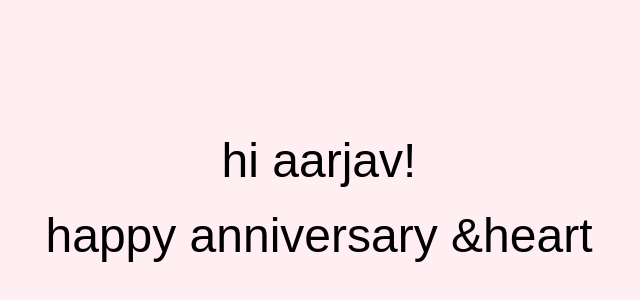
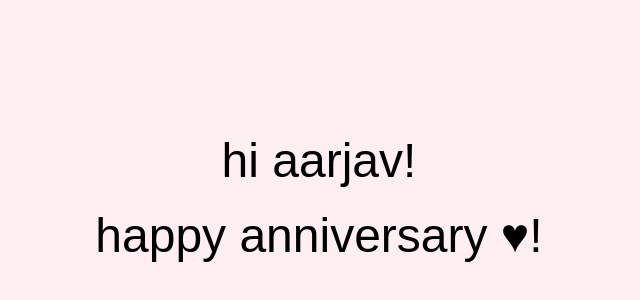
Before and after one commit to SahanaSubramanian/anniversary, a plain HTML site: page index.html in a window 1280 px wide. Shown: the part 210-510 px from the top of the page, without its empty margins (321-961 px from the left). Drawn offline with Linux system fonts and the light colour scheme.

Commit message:
Update index.html

```diff
--- a/index.html
+++ b/index.html
@@ -35,7 +35,7 @@
 
   <script>
     const firstMessage = "hi aarjav!";
-    const secondMessage = "happy anniversary &hearts;"; // HTML entity for heart
+    const secondMessage = "happy anniversary ♥!";
 
     let index1 = 0;
     let index2 = 0;
```
